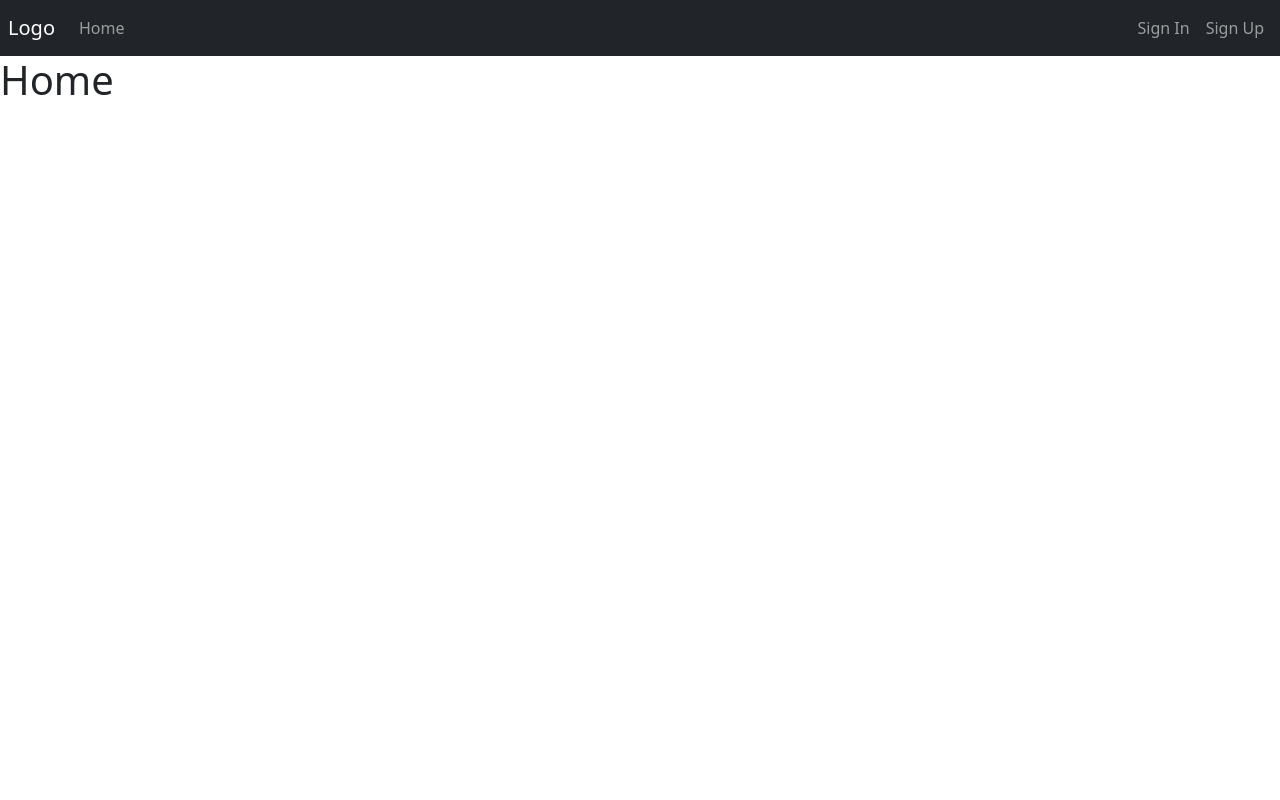
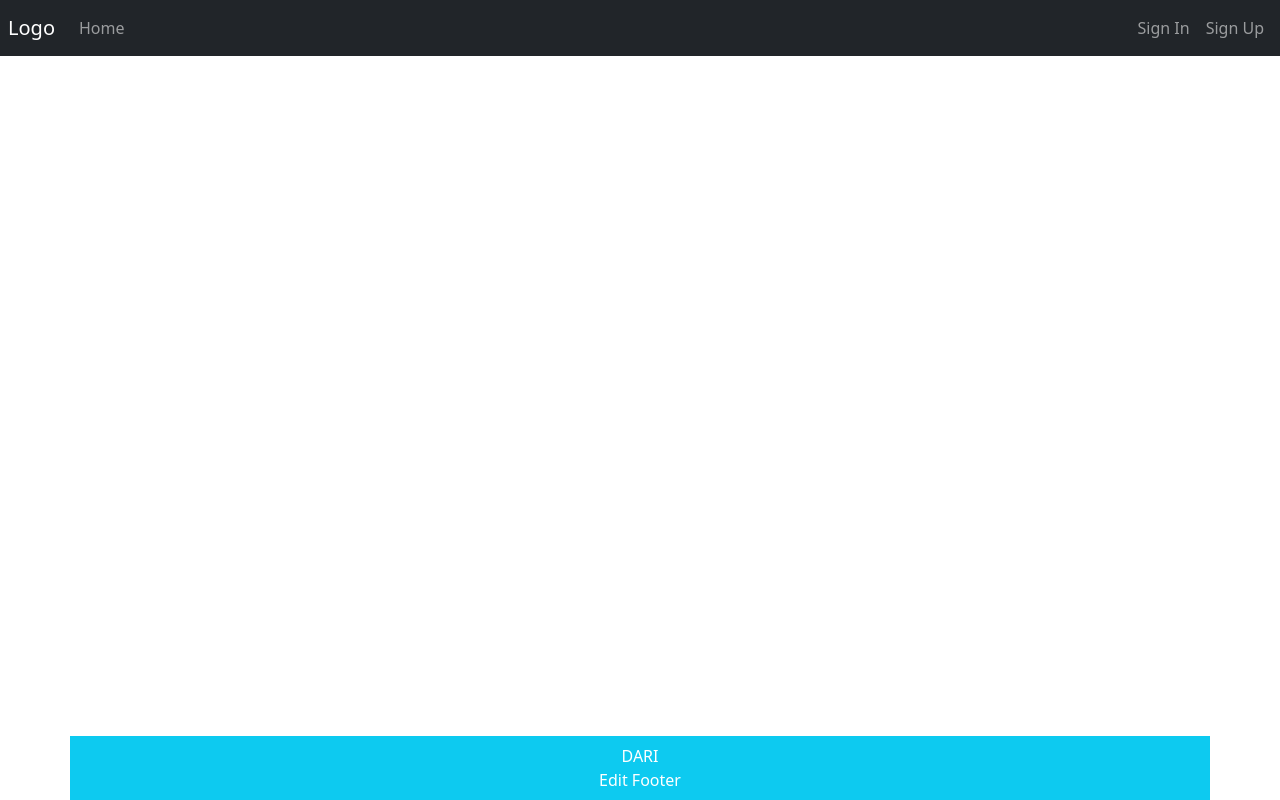
Before and after one commit to saifaskri/DARI, a Symfony app: template templates/home/index.html.twig in a window 1280 px wide. Run offline with Twig, Linux system fonts and the light colour scheme; the template is opened without the code that fills it, so the values that code supplies are empty; some libraries are stand-ins or nearby versions.

Commit message:
push the last modification on Navbar+Footer

```diff
--- a/templates/Componantes/Footer.html.twig
+++ b/templates/Componantes/Footer.html.twig
@@ -0,0 +1,10 @@
+<footer style="position: absolute;bottom: 0;width: 100%">
+    <div style="color: white" class = 'container p-2 text-center bg-info'>
+        <div class = 'row'>
+            <p class="m-0">DARI</p>
+        </div>
+        <div class = 'row'>
+            <p class="m-0">Edit Footer</p>
+        </div>
+    </div>
+</footer>
--- a/templates/Componantes/Navbar.html.twig
+++ b/templates/Componantes/Navbar.html.twig
@@ -8,7 +8,7 @@
             <div class=" " >
                 <ul class="navbar-nav mr-auto">
                     <li class="nav-item active">
-                        <a class="nav-link" href="{{path('home_page')}}">Home</a>
+                        <a class="nav-link" href="{{path('gast_home_page')}}">Home</a>
                     </li>
                     {% if is_granted('ROLE_ADMIN') %}
                         <li class="nav-item ">
@@ -23,6 +23,12 @@
                         <li class="nav-item">
                             <a class="nav-link" href="{{ path('app_logout') }}">Logout</a>
                         </li>
+                        <li class="nav-item">
+                            <a class="nav-link" >{{ app.user.firstname }} {{ app.user.lastname }}</a>
+                        </li>
+                        <li class="nav-item">
+                            <img style="width: 20px" src="{{asset(image_dir ~ app.user.UserImg )}}" alt="Foto Profile" srcset="">
+                        </li>
                     {% else %}
                         <li class="nav-item">
                             <a class="nav-link" href="{{ path('app_login') }}">Sign In</a>
--- a/templates/base.html.twig
+++ b/templates/base.html.twig
@@ -12,11 +12,16 @@
             {% include('Componantes/Navbar.html.twig') %}
         {% endif %}
         {% block body %}{% endblock %}
+        {% if block("NoFooter") is not defined %}
+            {% include('Componantes/Footer.html.twig') %}
+        {% endif %}
+        <!-- Delete this after All Things Done Just for Navbar -->
+            <script src="https://cdn.jsdelivr.net/npm/jquery@3.5.1/dist/jquery.slim.min.js" integrity="sha384-DfXdz2htPH0lsSSs5nCTpuj/zy4C+OGpamoFVy38MVBnE+IbbVYUew+OrCXaRkfj" crossorigin="anonymous"></script>
+            <script src="https://cdn.jsdelivr.net/npm/bootstrap@4.6.1/dist/js/bootstrap.bundle.min.js" integrity="sha384-fQybjgWLrvvRgtW6bFlB7jaZrFsaBXjsOMm/tB9LTS58ONXgqbR9W8oWht/amnpF" crossorigin="anonymous"></script>
+        <!-- End Delete  -->
+        <!-- Start JavaScript Bootstrap -->
+            <script src="https://cdn.jsdelivr.net/npm/bootstrap@5.2.0-beta1/dist/js/bootstrap.bundle.min.js" integrity="sha384-pprn3073KE6tl6bjs2QrFaJGz5/SUsLqktiwsUTF55Jfv3qYSDhgCecCxMW52nD2" crossorigin="anonymous"></script>
+        <!-- End JavaScript Bootstrap -->
         {% block javascripts %}{% endblock %}
-        <!-- JavaScript Bootstrap -->
-        <script src="https://cdn.jsdelivr.net/npm/jquery@3.5.1/dist/jquery.slim.min.js" integrity="sha384-DfXdz2htPH0lsSSs5nCTpuj/zy4C+OGpamoFVy38MVBnE+IbbVYUew+OrCXaRkfj" crossorigin="anonymous"></script>
-        <script src="https://cdn.jsdelivr.net/npm/bootstrap@4.6.1/dist/js/bootstrap.bundle.min.js" integrity="sha384-fQybjgWLrvvRgtW6bFlB7jaZrFsaBXjsOMm/tB9LTS58ONXgqbR9W8oWht/amnpF" crossorigin="anonymous"></script>
-        <!-- JavaScript Bundle with Popper -->
-        <script src="https://cdn.jsdelivr.net/npm/bootstrap@5.2.0-beta1/dist/js/bootstrap.bundle.min.js" integrity="sha384-pprn3073KE6tl6bjs2QrFaJGz5/SUsLqktiwsUTF55Jfv3qYSDhgCecCxMW52nD2" crossorigin="anonymous"></script>
     </body>
 </html>
--- a/templates/home/index.html.twig
+++ b/templates/home/index.html.twig
@@ -1,5 +1,4 @@
 {% extends 'base.html.twig' %}
 {% block title %}DARI{% endblock %}
 {% block body %}
-    <h1>Home</h1>
 {% endblock %}
--- a/templates/registration/register.html.twig
+++ b/templates/registration/register.html.twig
@@ -1,7 +1,7 @@
 {% extends 'base.html.twig' %}
 {% block title %}Register{% endblock %}
 {% block body %}
-    <div class="container mt-2">
+    <div class="container col-4 mt-2">
         <h1>Register</h1>
         {{ form(registrationForm) }}
     </div>
```
Also changed, not shown: src/Controller/Admin/UserCrudController.php (+7 -5 lines), src/Controller/HomeController.php (+6 -4 lines), public/Uploads/imgs/0b5de24bdc636f14656d25a136fee4d8ba9a928297f12d6ce6a5ba1aa55a9ff8e7e0e4c6281358135_438031071655927_9170524566831292853_n.jpg (added), 1 other file.
